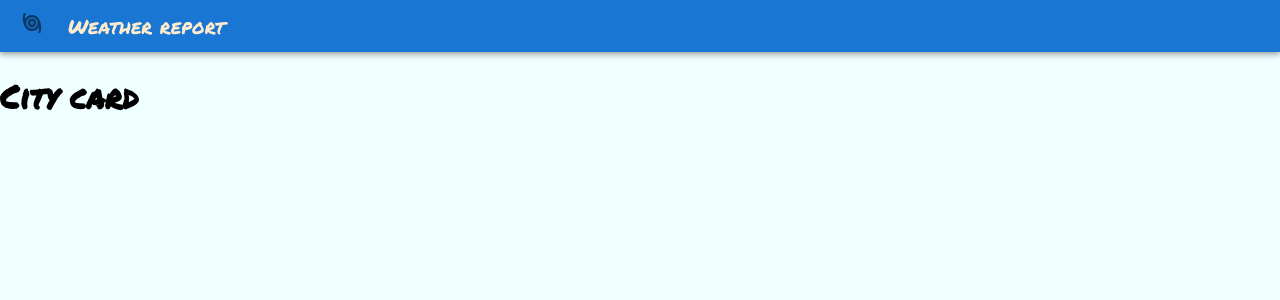
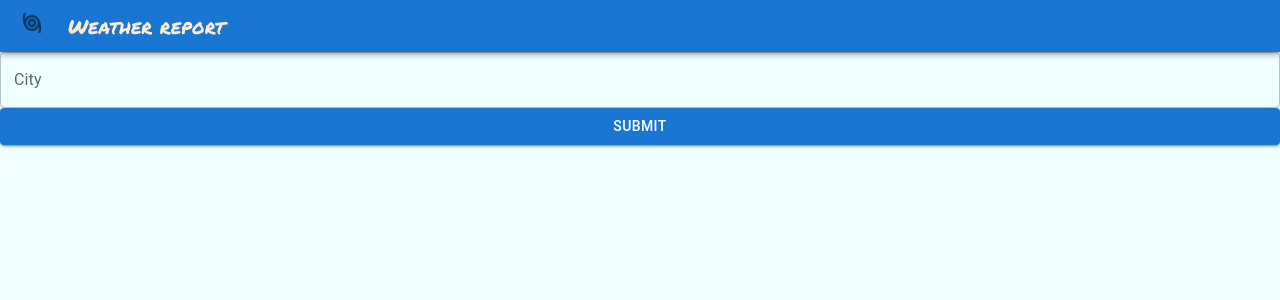
Before and after one commit to EvgeniyHalimon/ts-weather, a React (Create React App) app: page /weather-report in a window 1280 px wide. Shown: the top 300 px of the page. Built offline with nearby package versions, Linux system fonts and the light colour scheme.

Commit message:
added action-creators, form, constants

```diff
--- a/package.json
+++ b/package.json
@@ -16,6 +16,7 @@
     "@types/react-dom": "^17.0.11",
     "@types/react-router-dom": "^5.3.2",
     "axios": "^0.24.0",
+    "formik": "^2.2.9",
     "react": "^17.0.2",
     "react-dom": "^17.0.2",
     "react-redux": "^7.2.6",
@@ -25,7 +26,8 @@
     "redux-thunk": "^2.4.1",
     "typescript": "^4.5.3",
     "uniqid": "^5.4.0",
-    "web-vitals": "^1.1.2"
+    "web-vitals": "^1.1.2",
+    "yup": "^0.32.11"
   },
   "scripts": {
     "start": "react-scripts start",
--- a/src/components/CityCard/CityCard.tsx
+++ b/src/components/CityCard/CityCard.tsx
@@ -1,10 +1,68 @@
-import React from "react";
+import React, { useEffect } from "react";
+import { useDispatch } from "react-redux";
 import { useTypesSelector } from '../../hooks/useTypesSelector';
+import { setQuery, fetchForecast } from '../../store/actions/action-creators';
+import { Button, TextField, FormControl, Box}  from '@mui/material';
+import  axios  from 'axios';
+import { KEY, URL } from "../../constants/constants";
+import {useFormik} from 'formik'
+import * as yup from 'yup'
 
 export const CityCard : React.FC<{}> = () => {
+    const dispatch = useDispatch()
     const {query, forecast} = useTypesSelector(state => state.forecast)
 
+    const handleSubmit = async (e: React.FormEvent<EventTarget>) => {
+        e.preventDefault()
+        dispatch(setQuery('Hello'))
+        const forecastData = await axios.get(`${URL}?q=London&units=metric&appid=${KEY}`)
+        console.log(forecastData.data);
+    }
+
+    // console.log(query);
+    // console.log('STANDO',forecast);
+    useEffect(() => {
+
+    }, [])
+
+    const validationSchema = yup.object({
+        city: yup
+            .string()
+            .required('City is required')
+    })
+
+    const formik = useFormik({
+        initialValues: {
+            city: '',
+        },
+        validationSchema: validationSchema,
+        onSubmit: async (values) => {
+            console.log(values.city)
+            dispatch(fetchForecast(values.city))
+        },
+    })
+
     return(
-        <h1>City card</h1>
+        <Box
+            className="form"
+            onSubmit={formik.handleSubmit}
+            component="form"
+        >
+            <FormControl fullWidth>
+                <TextField
+                    className='mb-3 form-element'
+                    id="city"
+                    name="city"
+                    label="City"
+                    value={formik.values.city}
+                    onChange={formik.handleChange}
+                    error={formik.touched.city && Boolean(formik.errors.city)}
+                    helperText={formik.touched.city && formik.errors.city}
+                />
+                <Button color="primary" variant="contained" fullWidth type="submit">
+                    Submit
+                </Button>
+            </FormControl>
+        </Box>
     )
 }
--- /dev/null
+++ b/src/constants/constants.ts
@@ -0,0 +1,2 @@
+export const KEY: string = "54a9c819eb0c896a6263e5b24ed3def4"
+export const URL: string = "https://api.openweathermap.org/data/2.5/weather"
--- a/src/store/actions/action-creators.ts
+++ b/src/store/actions/action-creators.ts
@@ -1,2 +1,31 @@
-export {}
-const q: string = ''
+import axios from "axios"
+import { Dispatch } from "redux"
+import { KEY, URL } from "../../constants/constants"
+import { Action } from "../type"
+import { ForecastActionType } from "./action-types"
+
+export const setQuery = (str: string) => {
+    return{
+        type: ForecastActionType.SET_QUERY,
+        payload: str
+    }
+}
+
+export const setForecast = (obj: object) => {
+    return{
+        type: ForecastActionType.SET_FORECAST,
+        payload: obj
+    }
+}
+
+export const fetchForecast = (query: string) => {
+    return async(dispatch: Dispatch) => {
+        try{
+            const forecastData = await axios.get(`${URL}?q=${query}&units=metric&appid=${KEY}`)
+            console.log(forecastData.data);
+            dispatch(setForecast(forecastData.data))
+        } catch(err){
+            console.log(err);
+        }
+    }
+}
```
Also changed, not shown: 1 other file (tests, documents, lock files or other folders).
